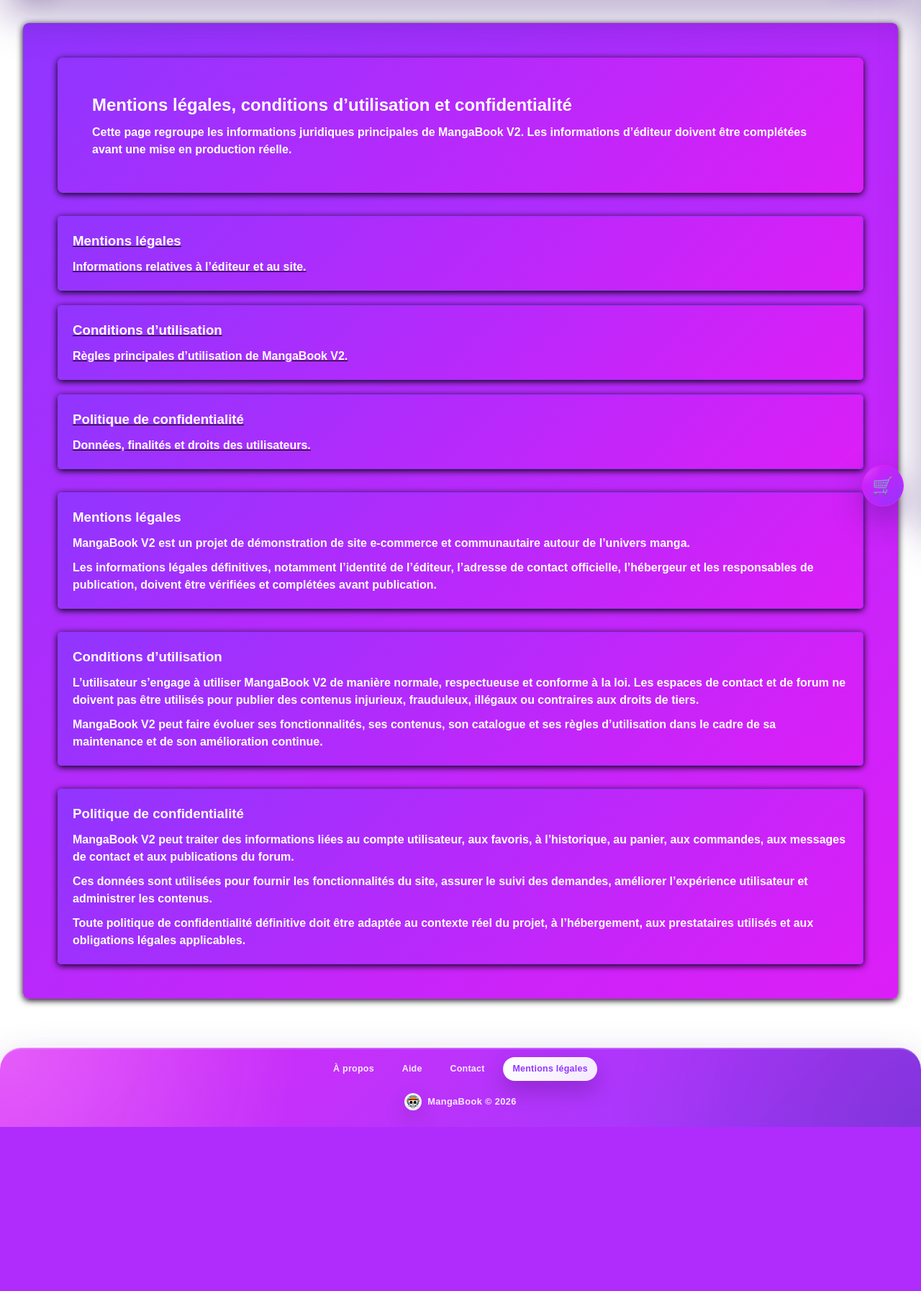
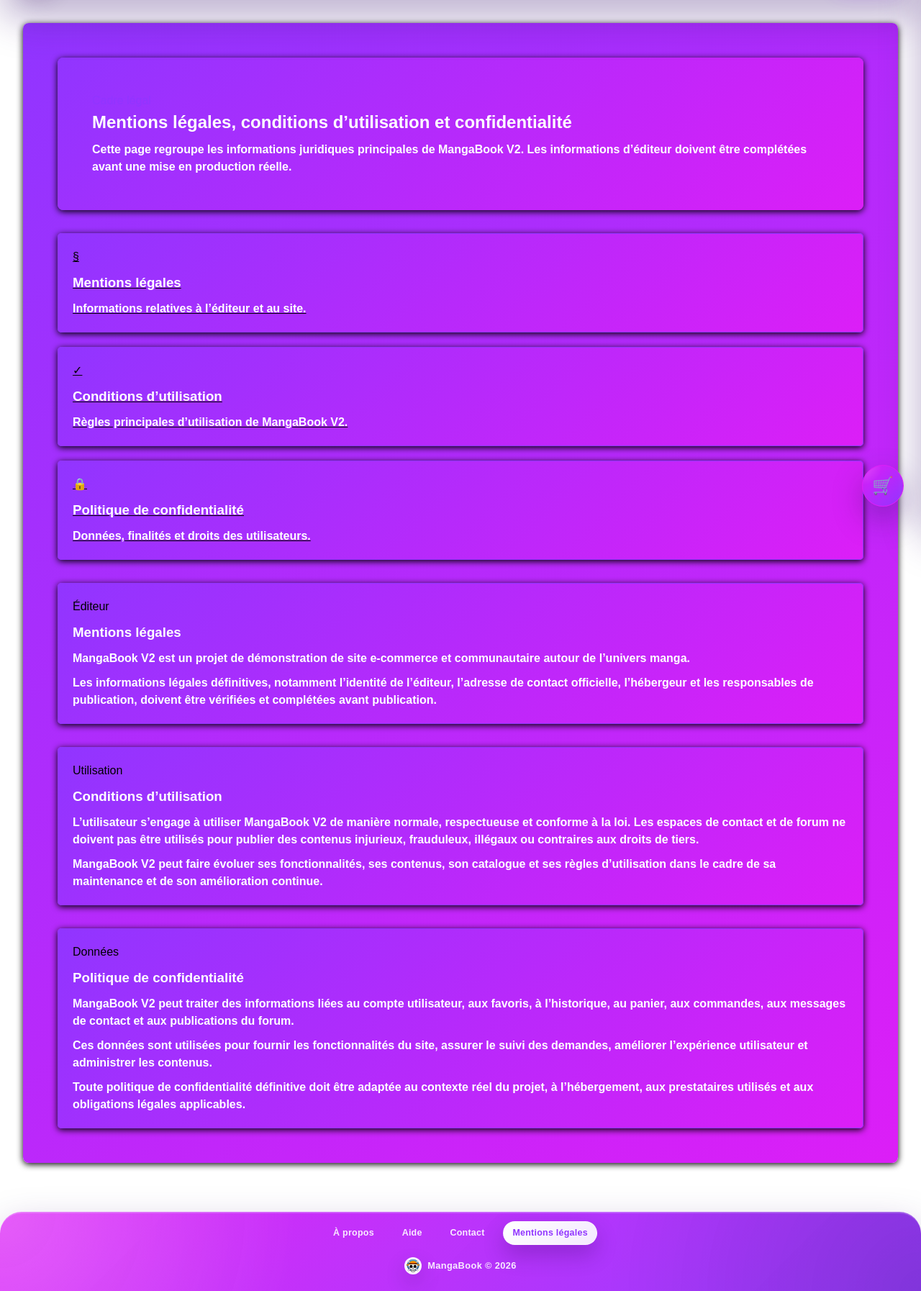
Before and after one commit to Matomina/flask-manga-book-V2, a Flask app: page /mentions-legales in a window 1280 px wide. Shown: the part 72-1866 px from the top of the page at 72% size. Before the commit the page ends 1638 px from the top, so only its background shows below. Run offline with Flask 3, Linux system fonts and the light colour scheme.

Commit message:
style: modernize legal page layout

```diff
--- a/app/public/templates/public/legal.html
+++ b/app/public/templates/public/legal.html
@@ -1,12 +1,14 @@
-{% extends "base.html" %} {% block title %}Mentions légales, conditions et
-confidentialité - MangaBook V2{% endblock %} {% block meta_description
-%}Consultez les mentions légales, les conditions d’utilisation et la politique
-de confidentialité de MangaBook V2.{% endblock %} {% block content %}
-<section class="catalog-page public-content-page content legal-page">
-  <header id="mentions-legales" class="catalog-page__header page-intro">
-    <h1 class="mb-sr-only">
-      Mentions légales, conditions d’utilisation et confidentialité
-    </h1>
+{% extends "base.html" %}
+
+{% block title %}Mentions légales, conditions et confidentialité - MangaBook V2{% endblock %}
+
+{% block meta_description %}Consultez les mentions légales, les conditions d’utilisation et la politique de confidentialité de MangaBook V2.{% endblock %}
+
+{% block content %}
+<section class="catalog-page public-content-page content legal-page info-premium-page legal-premium-page">
+  <header id="mentions-legales" class="catalog-page__header page-intro info-hero-card legal-hero-card">
+    <span class="info-card__eyebrow">Cadre légal</span>
+    <h1 class="mb-sr-only">Mentions légales, conditions d’utilisation et confidentialité</h1>
     <h2>Mentions légales, conditions d’utilisation et confidentialité</h2>
     <p>
       Cette page regroupe les informations juridiques principales de MangaBook
@@ -15,24 +17,28 @@ de confidentialité de MangaBook V2.{% endblock %} {% block content %}
     </p>
   </header>
 
-  <nav class="public-card-list" aria-label="Navigation juridique">
-    <a class="public-info-card card" href="#mentions-legales">
+  <nav class="public-card-list info-nav-grid" aria-label="Navigation juridique">
+    <a class="public-info-card card info-nav-card" href="#mentions-legales">
+      <span class="info-nav-card__icon" aria-hidden="true">§</span>
       <h3>Mentions légales</h3>
       <p>Informations relatives à l’éditeur et au site.</p>
     </a>
 
-    <a class="public-info-card card" href="#conditions-utilisation">
+    <a class="public-info-card card info-nav-card" href="#conditions-utilisation">
+      <span class="info-nav-card__icon" aria-hidden="true">✓</span>
       <h3>Conditions d’utilisation</h3>
       <p>Règles principales d’utilisation de MangaBook V2.</p>
     </a>
 
-    <a class="public-info-card card" href="#politique-confidentialite">
+    <a class="public-info-card card info-nav-card" href="#politique-confidentialite">
+      <span class="info-nav-card__icon" aria-hidden="true">🔒</span>
       <h3>Politique de confidentialité</h3>
       <p>Données, finalités et droits des utilisateurs.</p>
     </a>
   </nav>
 
-  <section class="public-info-card card">
+  <section class="public-info-card card info-premium-card legal-info-card">
+    <span class="info-card__eyebrow">Éditeur</span>
     <h3>Mentions légales</h3>
     <p>
       MangaBook V2 est un projet de démonstration de site e-commerce et
@@ -45,7 +51,8 @@ de confidentialité de MangaBook V2.{% endblock %} {% block content %}
     </p>
   </section>
 
-  <section id="conditions-utilisation" class="public-info-card card">
+  <section id="conditions-utilisation" class="public-info-card card info-premium-card legal-info-card">
+    <span class="info-card__eyebrow">Utilisation</span>
     <h3>Conditions d’utilisation</h3>
     <p>
       L’utilisateur s’engage à utiliser MangaBook V2 de manière normale,
@@ -60,7 +67,8 @@ de confidentialité de MangaBook V2.{% endblock %} {% block content %}
     </p>
   </section>
 
-  <section id="politique-confidentialite" class="public-info-card card">
+  <section id="politique-confidentialite" class="public-info-card card info-premium-card legal-info-card">
+    <span class="info-card__eyebrow">Données</span>
     <h3>Politique de confidentialité</h3>
     <p>
       MangaBook V2 peut traiter des informations liées au compte utilisateur,
```
